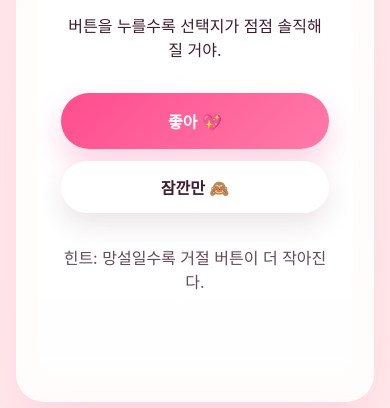
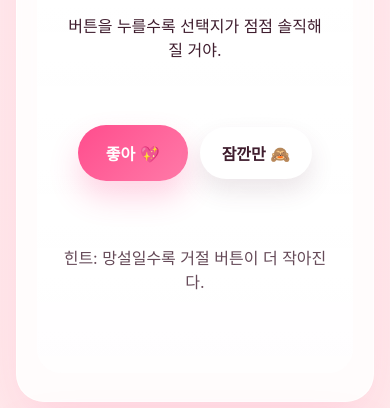
Before and after one commit to typark2000/marryme, a website: page index.html in a window 390 px wide. Shown: the part 436-844 px from the top of the page. Drawn offline with Linux system fonts and the light colour scheme.

Commit message:
Fix initial button overlap layout

```diff
--- a/app.js
+++ b/app.js
@@ -50,7 +50,7 @@ function findDayBySlug(slug) {
 }
 
 function createProposalMarkup(day) {
-  const interactionClass = day.interaction?.type === 'shrinking-no' ? 'is-shrinking-no' : '';
+  const interactionClass = `is-${day.interaction?.type || 'default'}`;
 
   return `
     <p class="eyebrow">DAY ${day.dayNumber}</p>
@@ -88,13 +88,15 @@ function setupDayInteraction(day, root) {
   function moveRunawayButton(event) {
     if (event) event.preventDefault();
 
+    proposalStage.classList.add('runaway-active');
+
     const stageRect = proposalStage.getBoundingClientRect();
     const buttonRect = noButton.getBoundingClientRect();
     const maxX = Math.max(16, stageRect.width - buttonRect.width - 16);
     const maxY = Math.max(16, stageRect.height - buttonRect.height - 16);
 
     noButton.style.left = `${Math.max(16, Math.random() * maxX)}px`;
-    noButton.style.top = `${Math.max(16, Math.random() * maxY)}px`;
+    noButton.style.top = `${Math.max(140, Math.random() * maxY)}px`;
     hint.textContent = randomMessage();
   }
 
--- a/styles.css
+++ b/styles.css
@@ -116,14 +116,11 @@ h2 {
   position: relative;
   margin-top: 32px;
   min-height: 120px;
-}
-
-.proposal-stage.is-shrinking-no .actions {
   display: flex;
   gap: 12px;
   justify-content: center;
   align-items: center;
-  min-height: auto;
+  flex-wrap: wrap;
 }
 
 button {
@@ -155,9 +152,6 @@ button:focus-visible,
 }
 
 .no-button {
-  position: absolute;
-  left: calc(50% + 24px);
-  top: 0;
   padding: 14px 22px;
   border-radius: 999px;
   color: var(--text);
@@ -166,10 +160,10 @@ button:focus-visible,
   transform-origin: center;
 }
 
-.proposal-stage.is-shrinking-no .no-button {
-  position: static;
-  left: auto;
-  top: auto;
+.proposal-stage.is-runaway-no.runaway-active .no-button {
+  position: absolute;
+  left: calc(50% + 24px);
+  top: 0;
 }
 
 .hint {
@@ -302,19 +296,10 @@ button:focus-visible,
     min-height: 360px;
   }
 
-  .no-button {
-    left: 55%;
-  }
-
-  .proposal-stage.is-shrinking-no .actions,
   .section-heading,
   .day-nav {
     flex-direction: column;
     align-items: stretch;
-  }
-
-  .proposal-stage.is-shrinking-no .actions {
-    display: flex;
   }
 
   .day-nav {
```
